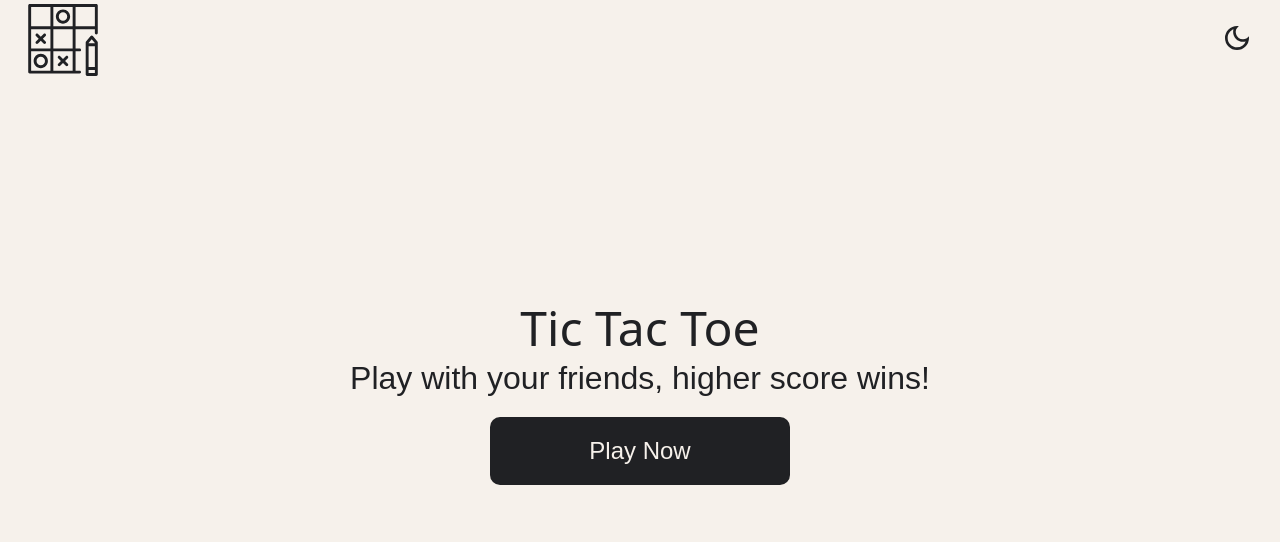
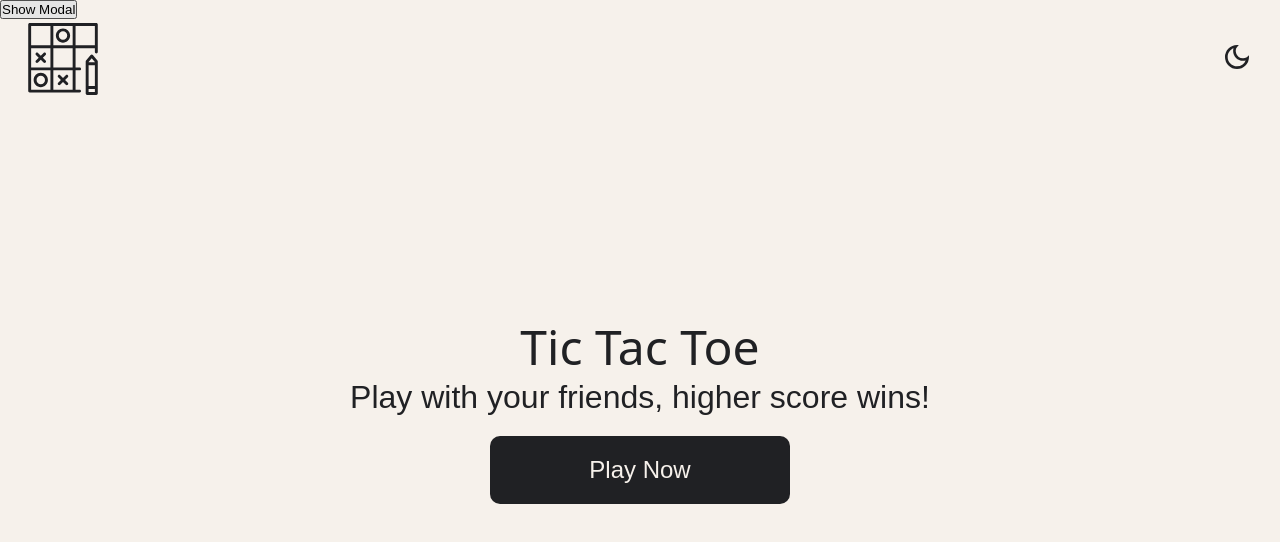
Before and after one commit to Nikhiel-M/Zaio-Tic-Tac-Toe, a React (Create React App) app: page / in a window 1280 px wide. Shown: the top 542 px of the page. Built offline with nearby package versions, Linux system fonts and the light colour scheme; a web font is replaced by a local one.

Commit message:
added modal

```diff
--- a/public/index.html
+++ b/public/index.html
@@ -35,6 +35,8 @@
   <body>
     <noscript>You need to enable JavaScript to run this app.</noscript>
     <div id="root"></div>
+    <div id="modal-root"></div>
+
     <!--
       This HTML file is a template.
       If you open it directly in the browser, you will see an empty page.
--- a/src/Router.js
+++ b/src/Router.js
@@ -1,13 +1,32 @@
-import React from 'react'
+import React, { useContext } from 'react'
 import { BrowserRouter, Route, Routes } from 'react-router-dom'
 import Home from './pages/Home/Home'
 import Details from './pages/Details/Details'
 import Game from './pages/Game/Game'
 import Header from './components/Header.js/Header'
+import { ModalContext } from './contexts/ModalContext'
+
+
+
+export const Test = ({handleModal}) => {
+  return (
+    <div><button onClick={() => handleModal(<Modal handleModal={handleModal} />)} >Show Modal</button></div>
+  )
+}
+
+export const Modal = ({handleModal}) => {
+  return (
+    <div onClick={() => handleModal()} >lorem ipsum</div>
+  )
+}
+
+
 
 function Router() {
+  const {handleModal} = useContext(ModalContext)
   return (
     <BrowserRouter>
+    <Test handleModal={handleModal}  />
     <Header />
      <Routes>
         <Route path="/" element={<Home />} />
--- /dev/null
+++ b/src/components/Modal/ModalTemplate.jsx
@@ -0,0 +1,13 @@
+import React, { useContext} from "react";
+import ReactDOM from "react-dom"
+import { ModalContext } from "../../contexts/ModalContext";
+
+const ModalTemplate = () => {
+  const { handleModal, modalContent, modal } = useContext(ModalContext);
+  if (modal) {
+    return ReactDOM.createPortal(<div>{modalContent}</div>, document.getElementById("modal-root"));
+  }
+  return null;
+};
+
+export default ModalTemplate;
--- /dev/null
+++ b/src/contexts/ModalContext.js
@@ -0,0 +1,20 @@
+import { createContext, useState } from "react";
+import { useModal } from "../hooks/useModal";
+import ModalTemplate from "../components/Modal/ModalTemplate";
+
+export const ModalContext = createContext({})
+
+export const ModalContextProvider = ({ children }) => {
+    const {modal, modalContent, handleModal} = useModal()
+
+    // const  toggleTheme = () => {
+    //     setTheme(theme === "light" ? "dark" : "light")
+    // }
+
+    return (
+    <ModalContext.Provider value={{modal, modalContent, handleModal}}>
+        <ModalTemplate />
+        {children}
+    </ModalContext.Provider>
+)
+}
--- a/src/contexts/index.js
+++ b/src/contexts/index.js
@@ -1,12 +1,15 @@
 import React from "react";
 import { ThemeContextProvider } from "./ThemeContext";
 import { GameContextProvider } from "./GameContext";
+import { ModalContextProvider } from "./ModalContext";
 
 const Provider = ({ children }) => {
   return (
     <ThemeContextProvider>
       <GameContextProvider>
+        <ModalContextProvider>
         <div>{children}</div>
+        </ModalContextProvider>
       </GameContextProvider>
     </ThemeContextProvider>
   );
--- /dev/null
+++ b/src/hooks/useModal.js
@@ -0,0 +1,14 @@
+import { useState } from "react"
+
+export const useModal = () => {
+    const [modal, setModal] = useState(false);
+    const [modalContent, setModalContent] = useState("IM A MODAL")
+
+    const handleModal = (content = false) => {
+        setModal(!modal);
+        if(content){
+        setModalContent(content)
+        }
+    }
+    return {modal, modalContent, handleModal}
+}
```
